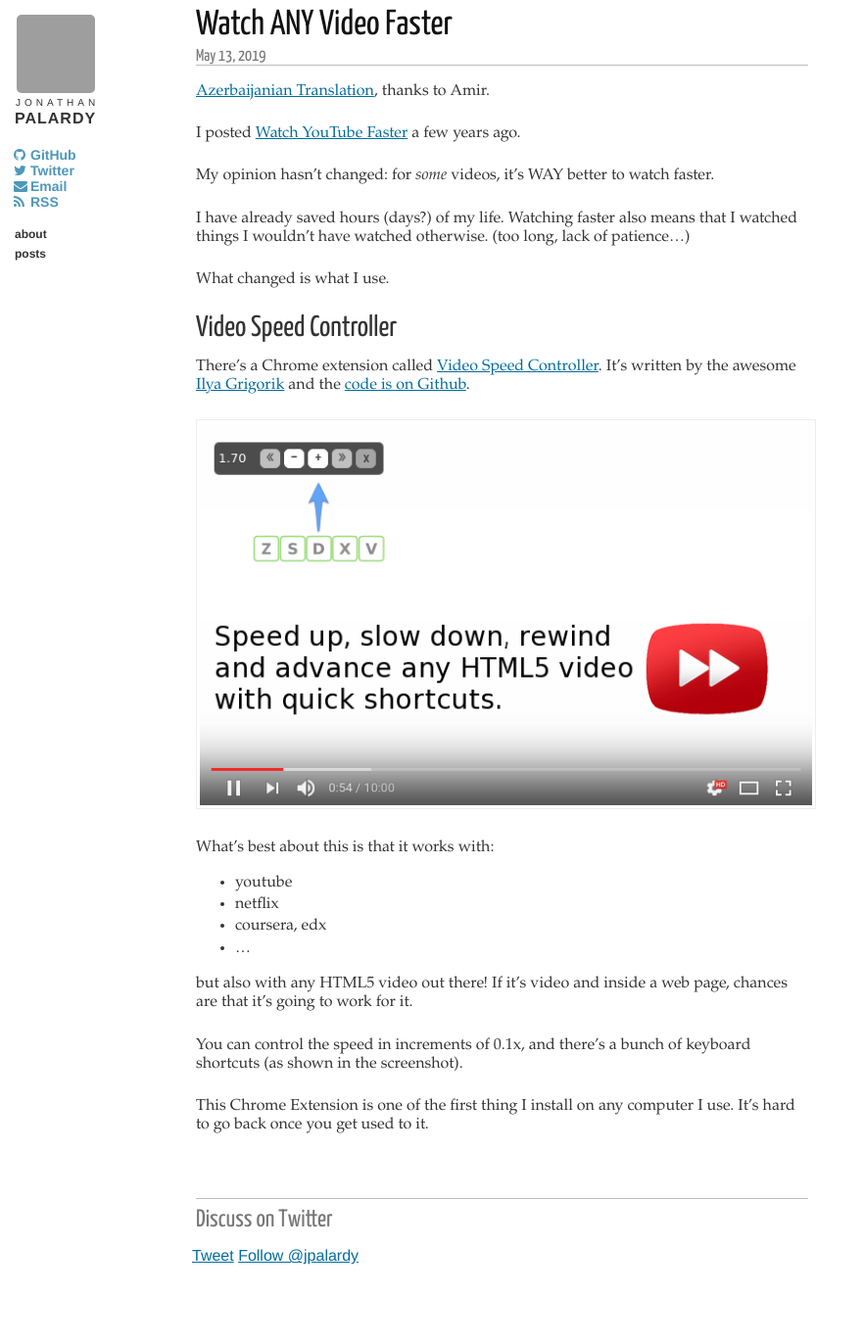
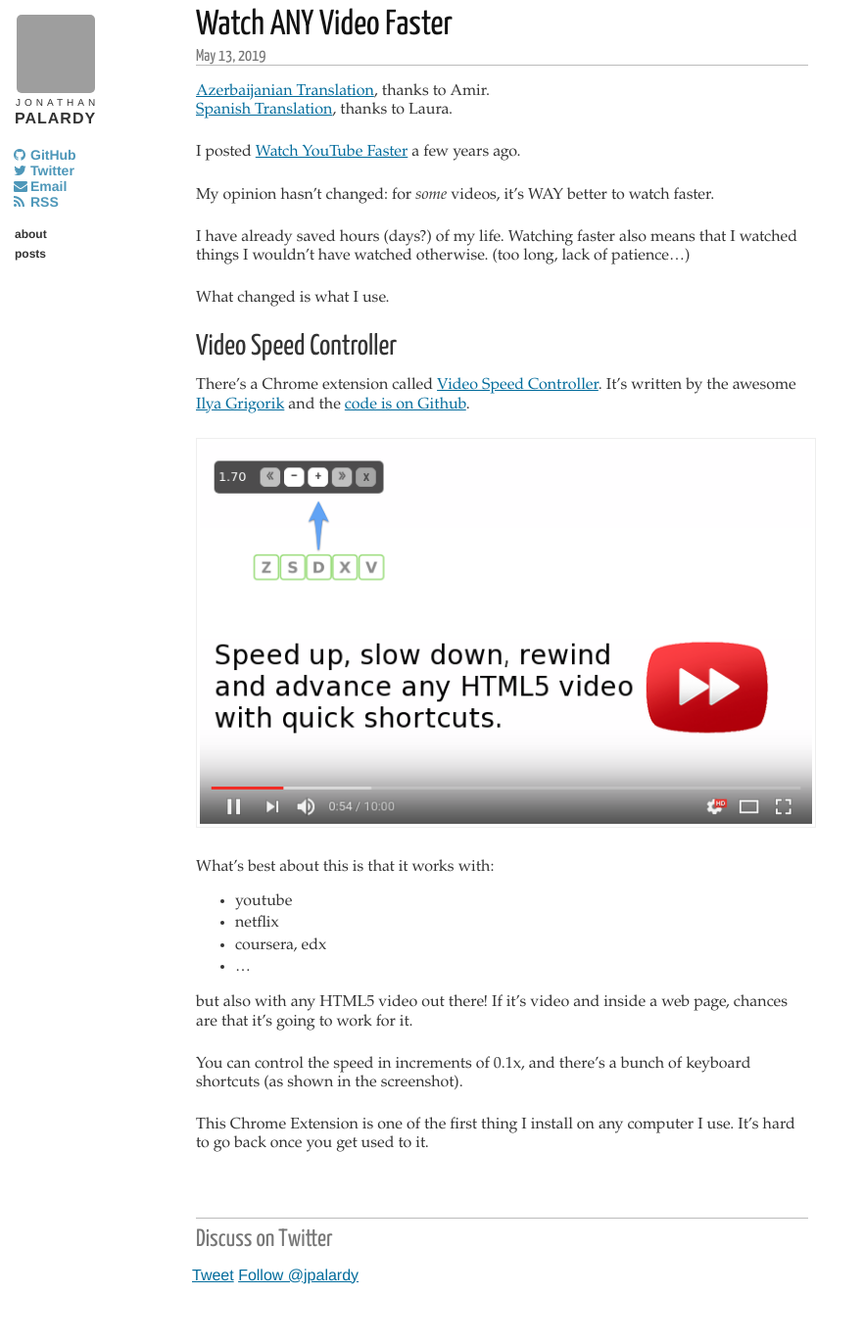
Before and after one commit to jpalardy/jpalardy.github.io, a Jekyll site: the page built from _posts/2019-05-13-watch-any-video-faster.markdown, in a window 1280 px wide. Shown: the whole page at 98% size, without its empty margins (0-882 px from the left). Built offline with Jekyll 4.4.1, drawn with Linux system fonts in a browser that asks for light colours; comment, search, counter and statistics services are not loaded; grey boxes are pictures that could not be loaded.

Commit message:
Add Spanish translation link to "Watch ANY Video Faster"

```diff
--- a/_posts/2019-05-13-watch-any-video-faster.markdown
+++ b/_posts/2019-05-13-watch-any-video-faster.markdown
@@ -5,6 +5,7 @@
 ---
 
 [Azerbaijanian Translation](https://prodocs24.com/articles/watch-any-video-faster/), thanks to Amir.
+[Spanish Translation](http://expereb.com/mire-cualquier-video-mas-rapido/), thanks to Laura.
 
 I posted [Watch YouTube Faster](/posts/watch-youtube-faster/) a few years ago.
 
```
